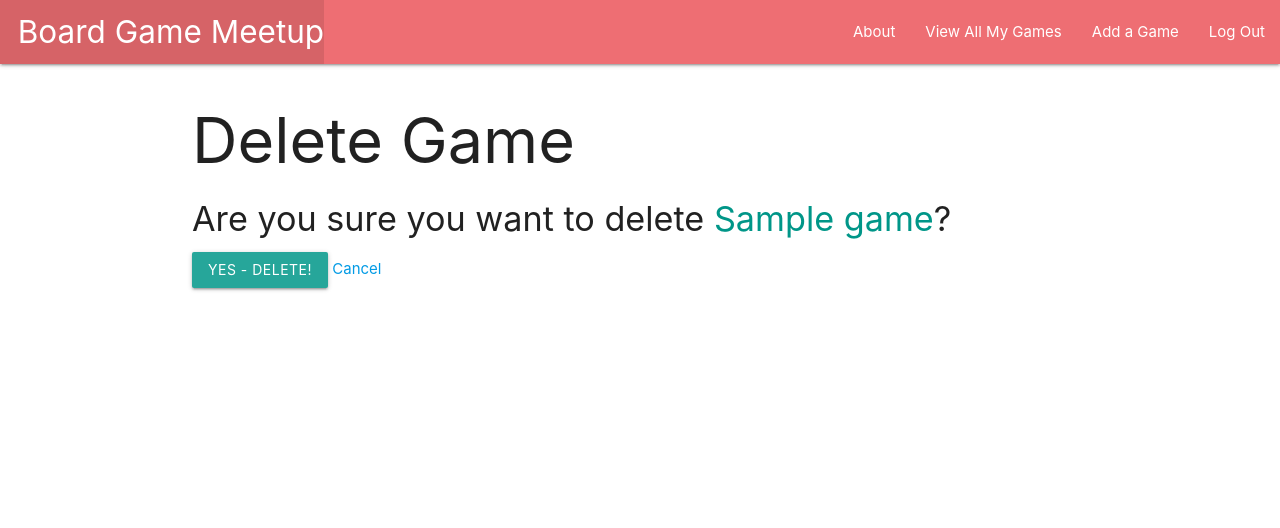
After one commit to masomaster/board-game-meetup, a Django app: page /games/1/delete/ in a window 1280 px wide. The commit adds this page. Shown: the top 528 px of the page. Run offline with Django 4.2, Linux system fonts and the light colour scheme; a user stored in the database is signed in; tables that the repository leaves empty hold one stand-in row (values such as "Sample post").

Commit message:
Adds update and delete function, Full CRUD

```diff
--- a/main_app/templates/games/games_detail.html
+++ b/main_app/templates/games/games_detail.html
@@ -12,6 +12,10 @@
         <p>Difficulty Rating: {{ game.difficulty_rating }}</p>
         <p>Average Game Play: {{ game.avg_game_play }} minutes</p>
     </div>
+    <div class="card-action">
+        <a href="{% url 'games_update' game.id %}">Edit</a>
+        <a href="{% url 'games_delete' game.id %}">Delete</a>
+    </div>
 </div>
 
 {% endblock %}
--- /dev/null
+++ b/main_app/templates/main_app/game_confirm_delete.html
@@ -0,0 +1,13 @@
+{% extends 'base.html' %}
+
+{% block content %}
+  <h1>Delete Game</h1>
+
+  <h4>Are you sure you want to delete <span class="teal-text">{{ object.name }}</span>?</h4>
+
+  <form action="" method="POST">
+    {% csrf_token %}
+    <input type="submit" value="Yes - Delete!" class="btn">
+    <a href="{% url 'games_detail' game.id %}">Cancel</a>
+  </form>
+{% endblock %}
--- a/main_app/urls.py
+++ b/main_app/urls.py
@@ -8,4 +8,7 @@ urlpatterns = [
     path('games/', views.games_index, name='games_index'),
     path('games/<int:game_id>/', views.games_detail, name='games_detail'),
     path('games/create/', views.GameCreate.as_view(), name='games_create'),
+    path('games/<int:pk>/update/', views.GameUpdate.as_view(), name='games_update'),
+    path('games/<int:pk>/delete/', views.GameDelete.as_view(), name='games_delete'),
+
 ]
--- a/main_app/views.py
+++ b/main_app/views.py
@@ -34,6 +34,7 @@ def games_index(request):
   games = Game.objects.filter(user=request.user)
   return render(request, 'games/games_index.html', {'games': games})
 
+@login_required
 def games_detail(request, game_id):
   game = Game.objects.get(id=game_id)
   return render(request, 'games/games_detail.html', {'game': game})
@@ -48,3 +49,13 @@ class GameCreate(LoginRequiredMixin, CreateView):
     print('this got to view function')
     form.instance.user = self.request.user
     return super().form_valid(form)
+
+class GameUpdate(LoginRequiredMixin, UpdateView):
+  model = Game
+  fields = [
+    'name', 'min_player', 'max_player', 'avg_game_play', 'difficulty_rating', 'genre', 'min_age', 'description'
+  ]
+
+class GameDelete(LoginRequiredMixin, DeleteView):
+  model = Game
+  success_url = '/games/'
```
Also changed, not shown: main_app/models.py (line endings or trailing spaces).
